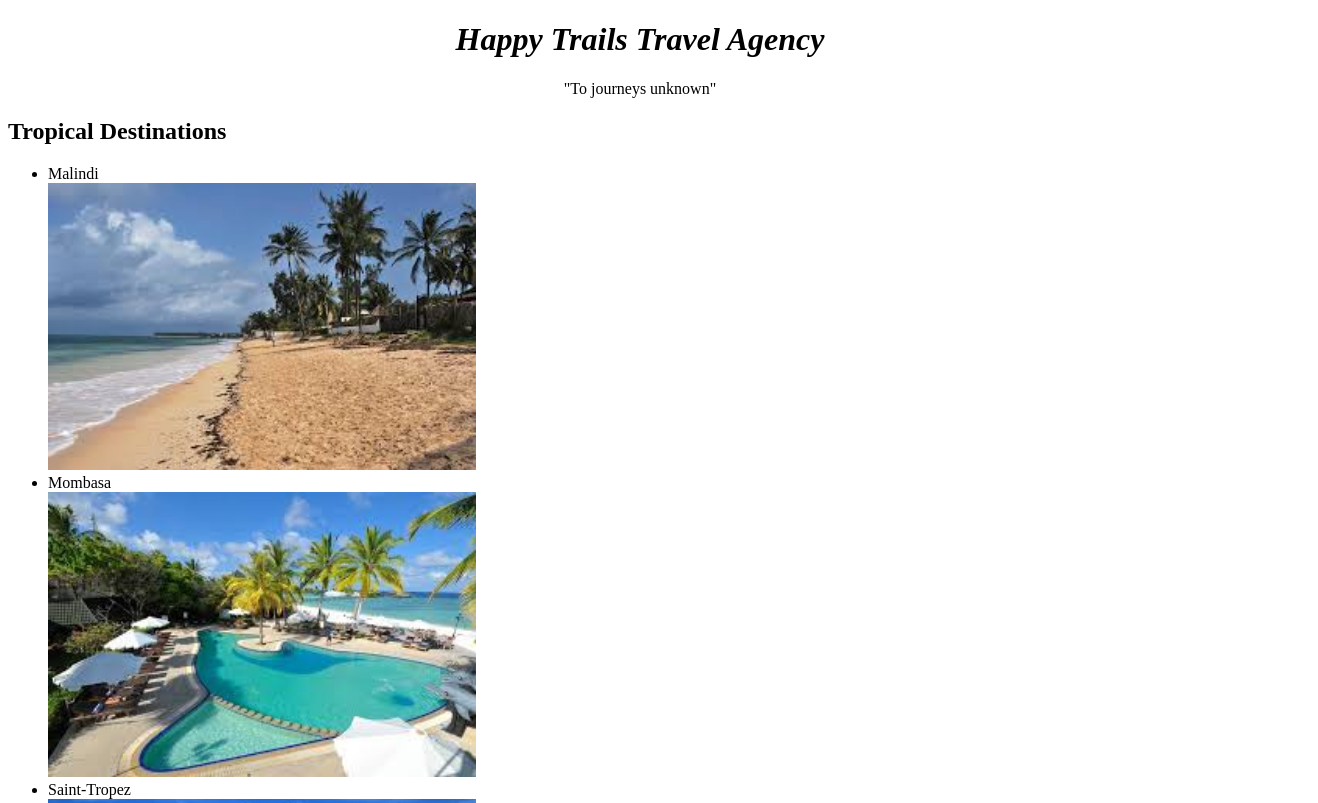
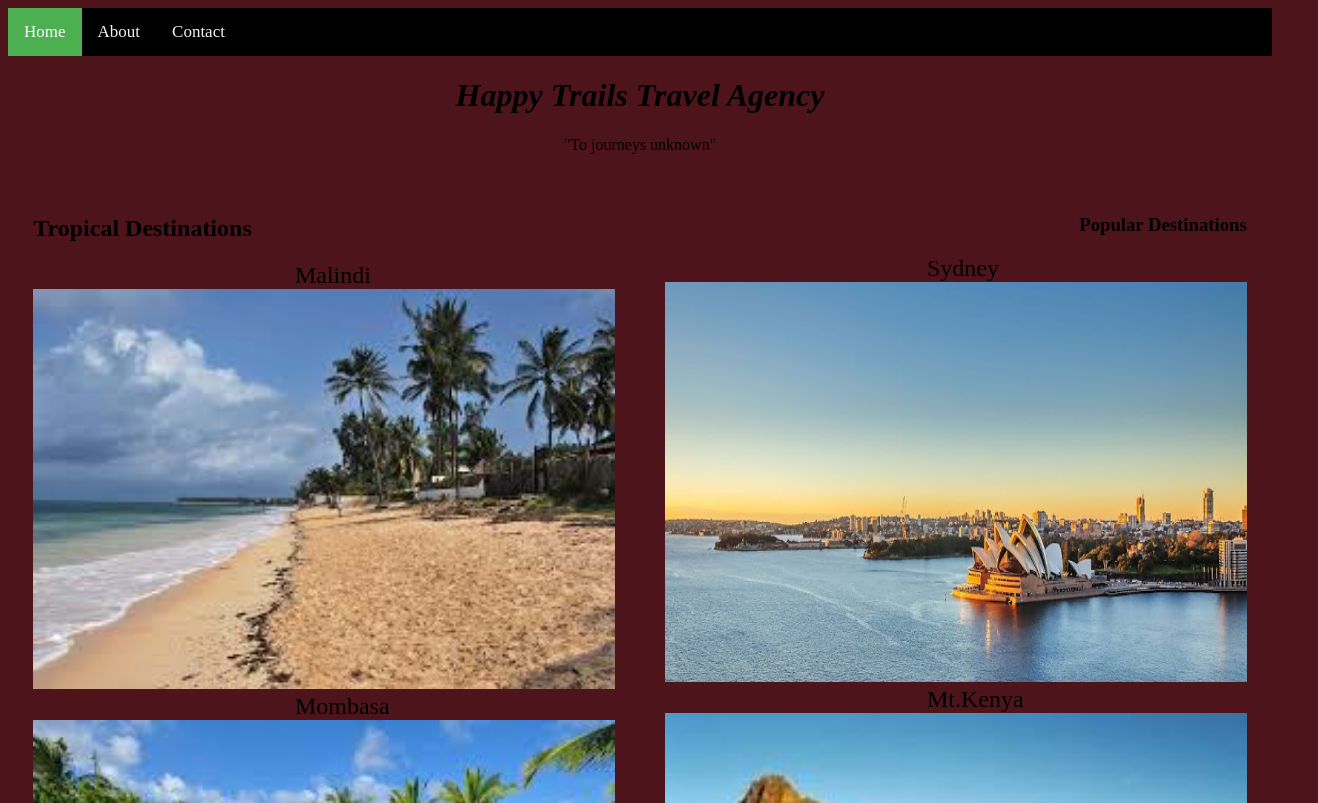
Before and after one commit to Anillab/HappyTrails, a plain HTML site: page travelagency.html in a window 1280 px wide. Shown: the top 803 px of the page, 1318 px wide, since content can reach past the window. Drawn offline with Linux system fonts and the light colour scheme.

Commit message:
Add images and link them to their pages

```diff
--- a/css/styles.css
+++ b/css/styles.css
@@ -1,9 +1,17 @@
 .tropical{
   text-align: left;
-
+  float: left;
+  width:46%;
+  padding:0px;
+  margin:2%;
 }
 .popular{
   text-align: right;
+  width:46%;
+  float: right;
+  padding:0px;
+  margin:2%;
+
 }
 .title{
   text-align: center;
@@ -16,3 +24,43 @@ img{
   width: 35%;
   height: auto;
 }
+body{
+  background-color: #4D141B;
+}
+.topnav{
+  background-color: black;
+  overflow: hidden;
+}
+.topnav a{
+  float: left;
+  color: #f2f2f2;
+  text-align: center;
+  padding: 14px 16px;
+  text-decoration: none;
+  font-size: 17px;
+}
+
+.topnav a:hover{
+  background-color: #ddd;
+  color: black;
+}
+.topnav a.active{
+  background-color: #4CAF50;
+  color: white;
+}
+.origin{
+  clear: both;
+  padding:0px;
+}
+.tropical img ,.popular img{
+ width:100%;
+ height:400px;
+}
+.tropical a,.popular a{
+  margin-right:45%;
+  margin-left:45%;
+   text-align:center;
+   font-size:24px;
+   text-decoration: none;
+   color:black;
+}
--- a/travelagency.html
+++ b/travelagency.html
@@ -5,37 +5,40 @@
     <link href="css/styles.css" rel="stylesheet" type="text/css">
   </head>
   <body>
+    <div class="origin">
+      <div class="topnav">
+        <a class="active" href="#home">Home</a>
+        <a href="#about">About</a>
+        <a href="#contact">Contact</a>
+      </div>
       <h1 class="title">Happy Trails Travel Agency</h1>
       <p class="desc">"To journeys unknown"</p>
       <div class="tropical">
         <h2>Tropical Destinations</h2>
-        <ul>
-          <li>Malindi</li>
+            <a href="https://www.google.com/destination?q=mombasa&site=search&output=search&dest_mid=/m/042c9z&sa=X&ved=0ahUKEwio3dPagsjaAhWCyRQKHSv9CuoQ6tEBCFUoBDAE&tcfs=#tcfs=EhoaGAoKMjAxOC0wNS0wNhIKMjAxOC0wNS0xMA">Malindi</a>
               <img src="images/malindi.jpg" alt="malindi town">
-          <li>Mombasa</li>
+            <a href="https://www.google.com/destination?q=mombasa&site=search&output=search&dest_mid=/m/01cfd3&sa=X&ved=0ahUKEwio3dPagsjaAhWCyRQKHSv9CuoQ6tEBCFUoBDAE#dest_mid=/m/01cfd3&tcfs=EhoaGAoKMjAxOC0wNS0wNhIKMjAxOC0wNS0xMA">Mombasa</a>
               <img src="images/Mombasa.jpg" alt="mombasa">
-          <li>Saint-Tropez</li>
+            <a href="https://www.google.com/destination?q=mombasa&site=search&output=search&dest_mid=/m/03qzkz&sa=X&ved=0ahUKEwio3dPagsjaAhWCyRQKHSv9CuoQ6tEBCFUoBDAE&tcfs=#dest_mid=/m/03qzkz&tcfs=EhoaGAoKMjAxOC0wNS0wNhIKMjAxOC0wNS0xMA">Saint.Tropez</a>
               <img src="images/tropez.jpg" alt="Saint-Tropez">
-          <li>Ibiza</li>
+            <a href="https://www.google.com/destination?q=mombasa&site=search&output=search&dest_mid=/m/021n7_&sa=X&ved=0ahUKEwio3dPagsjaAhWCyRQKHSv9CuoQ6tEBCFUoBDAE&tcfs=#dest_mid=/m/021n7_&tcfs=EhoaGAoKMjAxOC0wNS0wNhIKMjAxOC0wNS0xMA">Ibiza</a>
               <img src="images/ibiza.jpg" alt="Ibiza">
-          <li>Bahamas</li>
+            <a href="https://www.google.com/destination?q=mombasa&site=search&output=search&dest_mid=/m/0160w&sa=X&ved=0ahUKEwio3dPagsjaAhWCyRQKHSv9CuoQ6tEBCFUoBDAE&tcfs=">Bahamas</a>
              <img src="images/bahamas.jpg" alt="bahamas">
-        </ul>
       </div>
       <div class="popular">
         <h3>Popular Destinations</h3>
-        <ul>
-          <li>Sydney</li>
+            <a href="https://www.google.com/destination?q=sydney&site=search&output=search&dest_mid=/m/06y57&sa=X&ved=0ahUKEwiE5q2lmsjaAhXIuhQKHYK1BB4Q6tEBCCooBDAA#dest_mid=/m/06y57&tcfs=EhoaGAoKMjAxOC0wNS0wNhIKMjAxOC0wNS0xMA">Sydney</a>
               <img src="images/sydney.jpg" alt="Sydney">
-          <li>Mt.Kenya</li>
+            <a href="http://www.kws.go.ke/content/mount-kenya-national-park-reserve">Mt.Kenya</a>
               <img src="images/mtkenya.jpeg" alt="Mt.Kenya">
-          <li>Rome</li>
+            <a href="https://www.google.com/destination?q=sydney&site=search&output=search&dest_mid=/m/06c62&sa=X&ved=0ahUKEwiE5q2lmsjaAhXIuhQKHYK1BB4Q6tEBCCooBDAA&tcfs=#tcfs=EhoaGAoKMjAxOC0wNS0wNhIKMjAxOC0wNS0xMA">Rome</a>
               <img src="images/rome.jpg" alt="Rome">
-          <li>Monaco</li>
+            <a href="https://www.google.com/destination?q=sydney&site=search&output=search&dest_mid=/m/04w58&sa=X&ved=0ahUKEwiE5q2lmsjaAhXIuhQKHYK1BB4Q6tEBCCooBDAA&tcfs=">Monaco</a>
               <img src="images/monaco.jpg" alt="Monaco">
-          <li>Victoria Falls</li>
+            <a href="http://www.zambiatourism.com/destinations/waterfalls/victoria-falls">Victoria.Falls</a>
               <img src="images/victoriafalls.jpg" alt="Victoria Falls">
-        </ul>
       <div>
+    </div>
   </body>
 </html>
```
Lines whose indentation alone changed are shown as unchanged.
